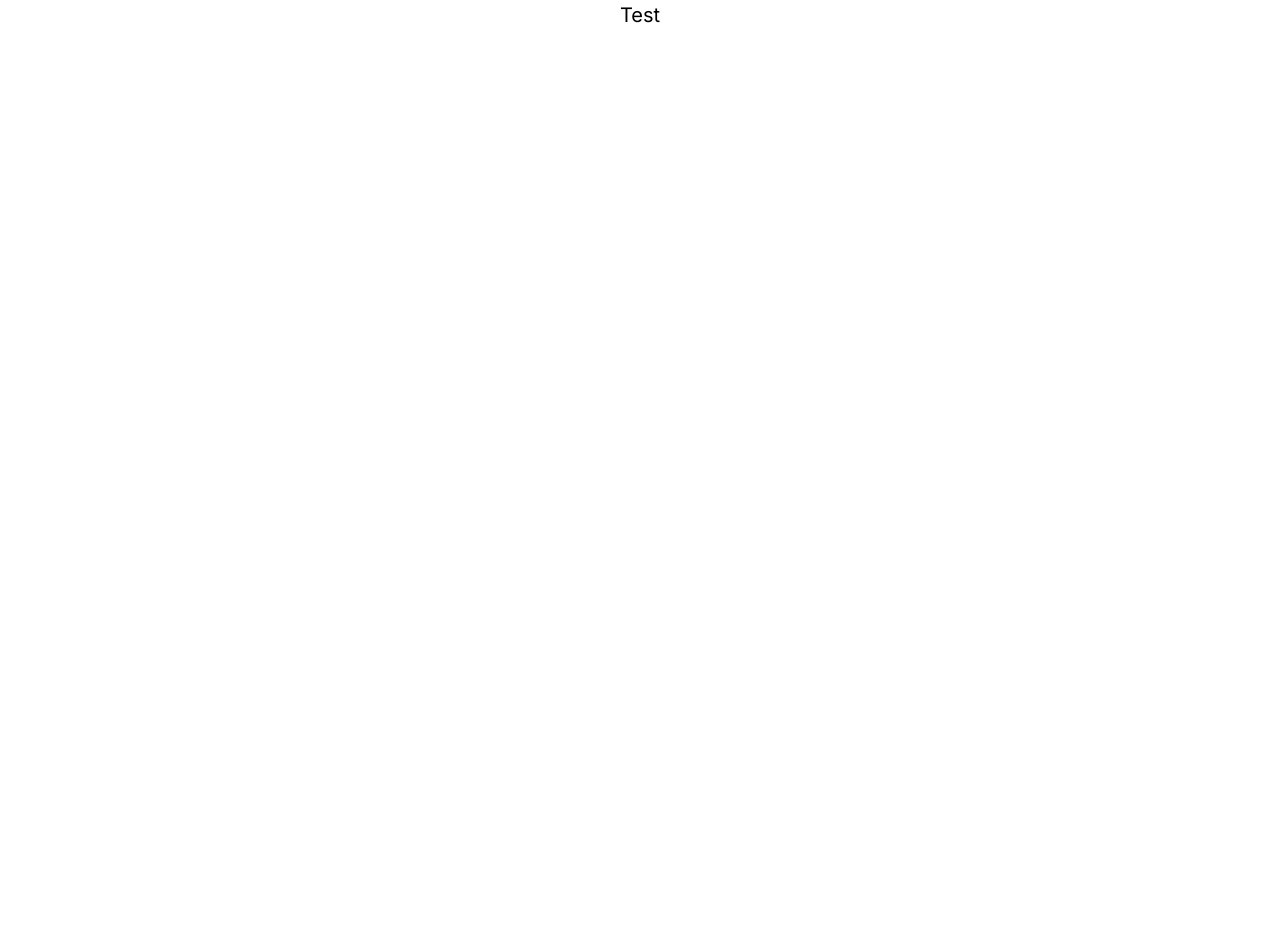
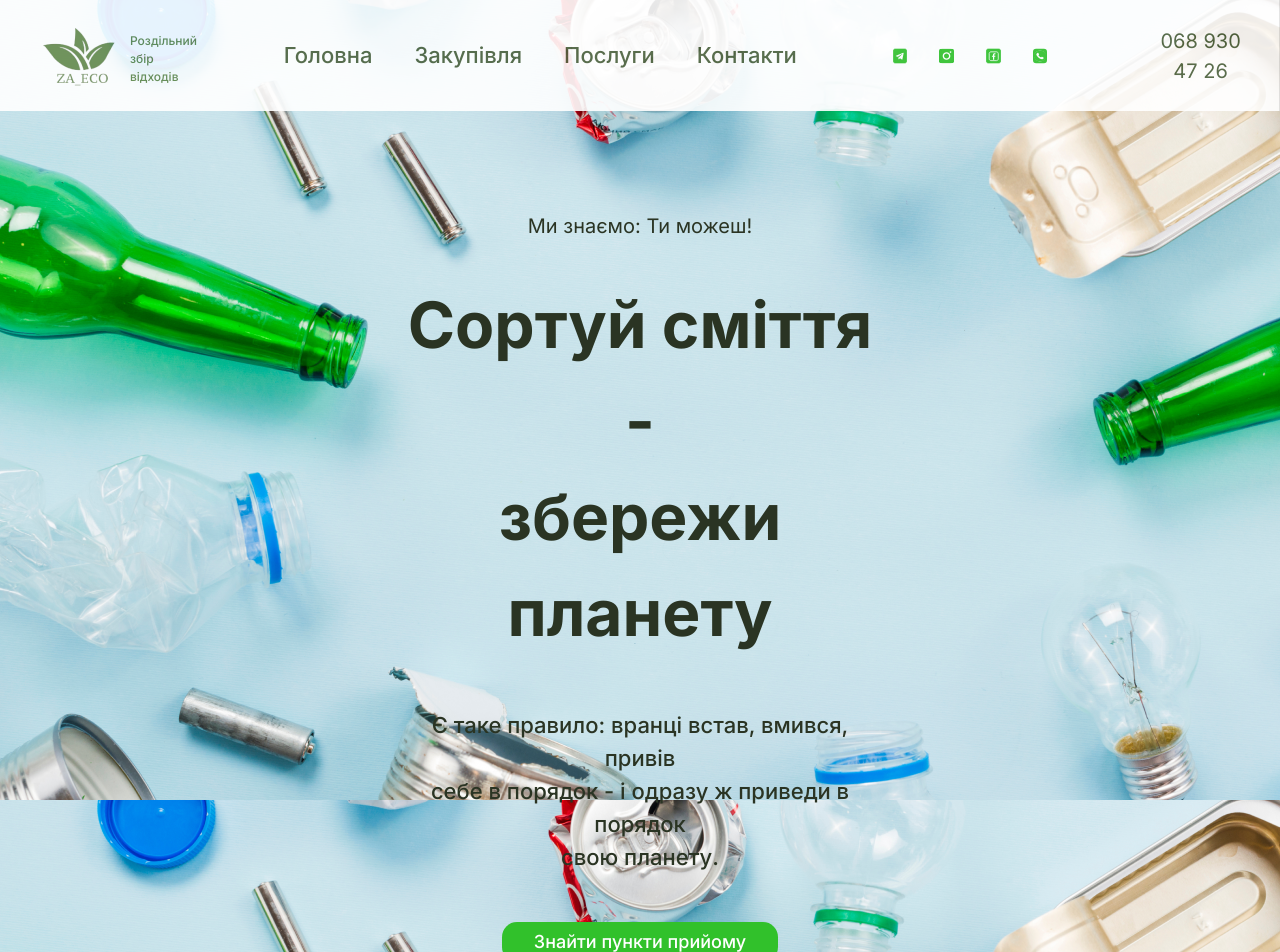
Before and after one commit to EvgeniiVoznyuk/ecoboyarka, a React (Create React App) app: page / in a window 1280 px wide. Shown: the top 952 px of the page. Before the commit the page ends 800 px from the top, so only its background shows below. Built offline with nearby package versions, Linux system fonts and the light colour scheme.

Commit message:
feat(made header)

```diff
--- a/src/App.tsx
+++ b/src/App.tsx
@@ -1,11 +1,12 @@
 import * as React from 'react';
-import { ChakraProvider, Box, Text } from '@chakra-ui/react';
+import { ChakraProvider, Box } from '@chakra-ui/react';
 import theme from './theme';
+import Header from './components/Header/Header';
 
 const App = () => (
   <ChakraProvider theme={theme}>
     <Box textAlign="center" fontSize="xl">
-      <Text color="black">Test</Text>
+      <Header />
     </Box>
   </ChakraProvider>
 );
--- /dev/null
+++ b/src/components/Header/Header.tsx
@@ -0,0 +1,51 @@
+import React from 'react';
+import { Box, Text, Button } from '@chakra-ui/react';
+import header from '../../img/header.png';
+import HeaderNav from './HeaderNav';
+
+const Header = () => {
+  return (
+    <Box w="100%" bgImage={header}>
+      <HeaderNav />
+      <Box
+        py="100px"
+        px="400px"
+        bgSize="cover"
+        bgRepeat="no-repeat"
+        bgPosition="center"
+      >
+        <Text fontSize="20px" fontWeight="400" color="green.100" mb="36px">
+          Ми знаємо: Ти можеш!
+        </Text>
+        <Text fontSize="64px" fontWeight="700" color="green.100" mb="48px">
+          Сортуй сміття - <br /> збережи планету
+        </Text>
+        <Text
+          fontSize="22px"
+          fontWeight="500"
+          textAlign="center"
+          color="green.100"
+          mb="48px"
+        >
+          Є таке правило: вранці встав, вмився, привів <br />
+          себе в порядок - і одразу ж приведи в порядок <br />
+          свою планету.
+        </Text>
+        <Button
+          bgColor="green.500"
+          borderRadius="15px"
+          lineHeight="22px"
+          fontSize="18px"
+          fontWeight="500"
+          py="18px"
+          px="32px"
+          color="white.100"
+        >
+          Знайти пункти прийому
+        </Button>
+      </Box>
+    </Box>
+  );
+};
+
+export default Header;
--- /dev/null
+++ b/src/components/Header/HeaderNav.tsx
@@ -0,0 +1,59 @@
+import React from 'react';
+import { HStack, Link, Flex, Image } from '@chakra-ui/react';
+import Logo from '../Logo/Logo';
+import telegram from '../../img/telegram.svg';
+import instagram from '../../img/instagram.svg';
+import facebook from '../../img/facebook.svg';
+import phone from '../../img/phone.svg';
+
+const HeaderNav = () => {
+  return (
+    <Flex
+      w="100%"
+      py="15px"
+      px="30px"
+      borderRight="1px solid #e3e3e3"
+      backgroundColor="white.100"
+      opacity="0.9"
+      position="sticky"
+      top={0}
+      right={0}
+      left={0}
+    >
+      <Logo />
+      <Flex align="center">
+        <HStack
+          px="48px"
+          spacing="42px"
+          fontSize="22px"
+          fontWeight="500"
+          color="green.200"
+        >
+          <Link href="/">Головна</Link>
+          <Link href="/">Закупівля</Link>
+          <Link href="/">Послуги</Link>
+          <Link href="/">Контакти</Link>
+        </HStack>
+        <HStack spacing="32px" px="48px">
+          <Link href="/">
+            <Image h="32px" w="32px" src={telegram} />
+          </Link>
+          <Link href="/">
+            <Image h="32px" w="32px" src={instagram} />
+          </Link>
+          <Link href="/">
+            <Image h="32px" w="32px" src={facebook} />
+          </Link>
+          <Link href="/">
+            <Image h="32px" w="32px" src={phone} />
+          </Link>
+        </HStack>
+        <Flex justify="center" color="green.200" pl="57px">
+          068 930 47 26
+        </Flex>
+      </Flex>
+    </Flex>
+  );
+};
+
+export default HeaderNav;
--- /dev/null
+++ b/src/components/Logo/Logo.tsx
@@ -0,0 +1,26 @@
+import React from 'react';
+import { Box, Flex, Image, Link, Text } from '@chakra-ui/react';
+import logo from '../../img/logo.png';
+
+const Logo = () => {
+  return (
+    <Box pr="48px">
+      <Link href="/">
+        <Flex alignItems="flex-end">
+          <Image src={logo} />
+          <Text
+            fontSize="12px"
+            fontWeight="500"
+            textAlign="left"
+            mb="10px"
+            color="green.300"
+          >
+            Роздільний <br /> збір відходів
+          </Text>
+        </Flex>
+      </Link>
+    </Box>
+  );
+};
+
+export default Logo;
--- a/src/theme/index.ts
+++ b/src/theme/index.ts
@@ -8,6 +8,8 @@ const theme = extendTheme({
       // styles for the `body`
       body: {
         bg: 'white',
+        margin: 0,
+        padding: 0,
       },
     },
   },
--- a/tsconfig.json
+++ b/tsconfig.json
@@ -20,7 +20,5 @@
     "noEmit": true,
     "jsx": "react-jsx"
   },
-  "include": [
-    "src"
-  ]
+  "include": ["src", "index.d.ts"]
 }
```
Also changed, not shown: index.d.ts (added, +21 -0 lines), src/img/header.png (added), src/img/logo.png (added).
